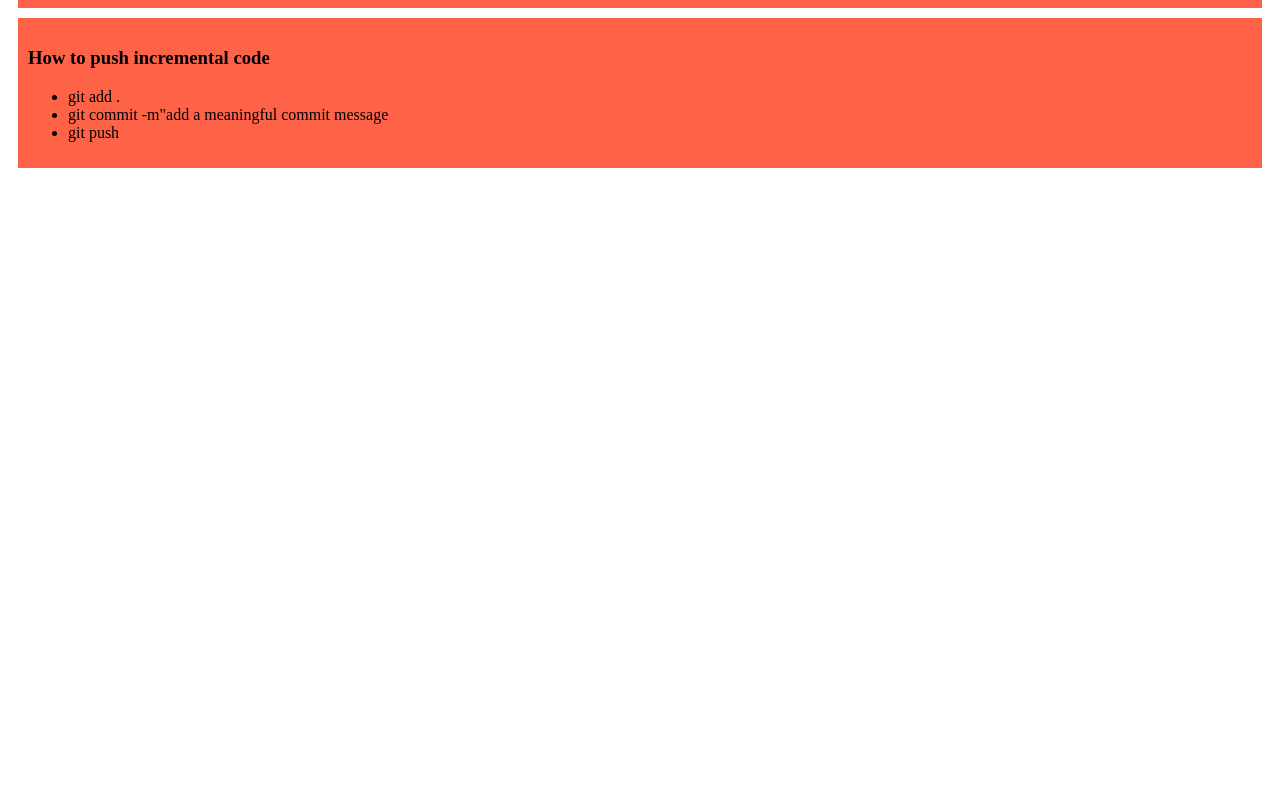
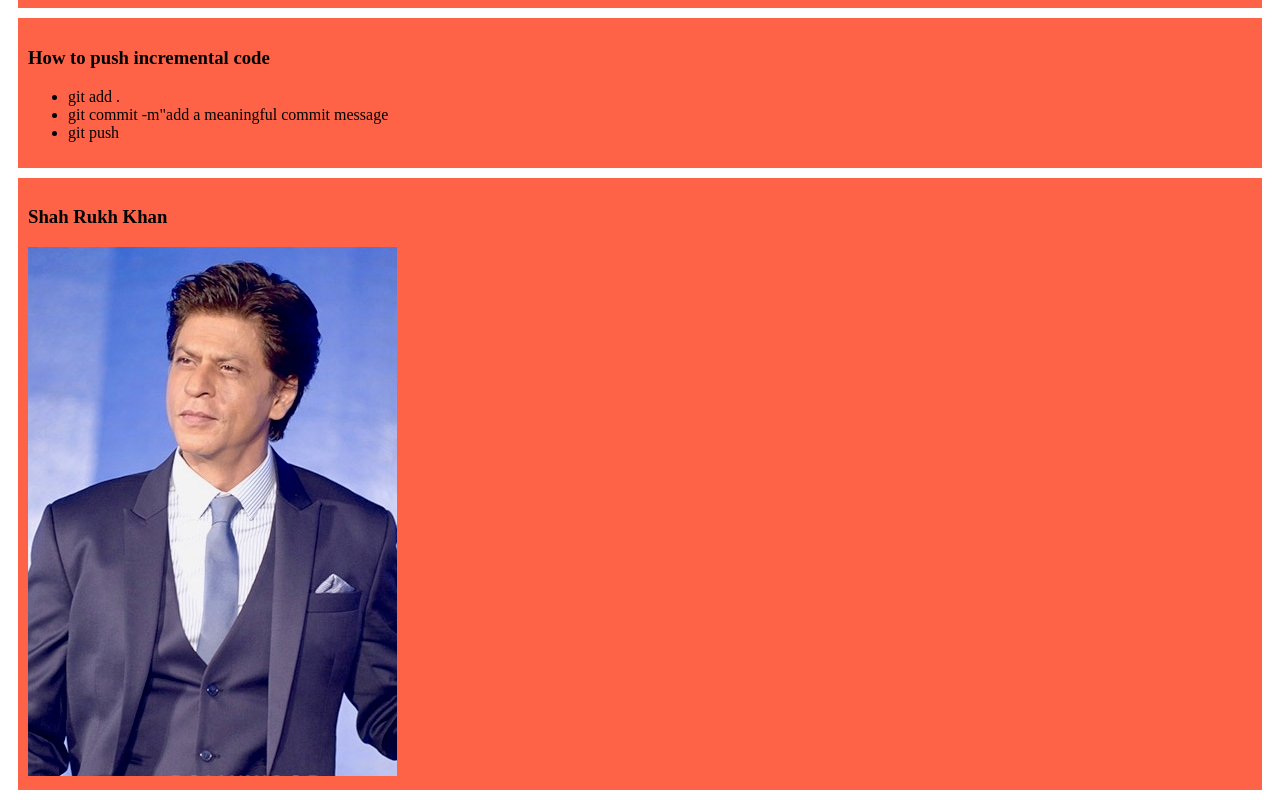
Before and after one commit to jubaircse4bu/my-simple-website, a plain HTML site: page index.html in a window 1280 px wide. Shown: the part 416-1216 px from the top of the page. Before the commit the page ends 800 px from the top, so only its background shows below. Drawn offline with Linux system fonts and the light colour scheme.

Commit message:
added shah rukh khan

```diff
--- a/index.html
+++ b/index.html
@@ -27,5 +27,9 @@
             <li>git push</li>
         </ul>
     </div>
+    <div>
+        <h3>Shah Rukh Khan</h3>
+        <img src="images/shahrukhKhan.jpg" alt="">
+    </div>
 </body>
 </html>
```
Also changed, not shown: images/shahrukhKhan.jpg (added).
